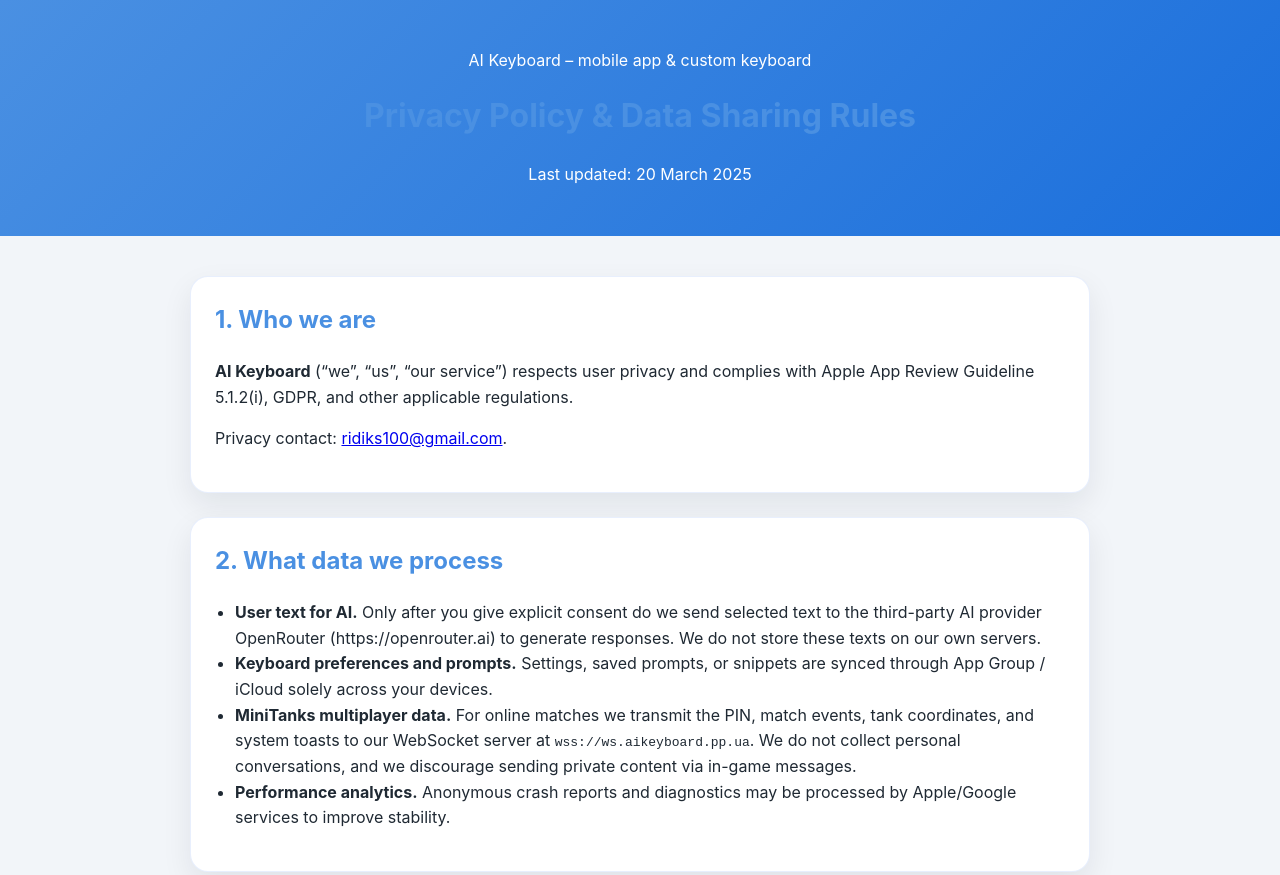
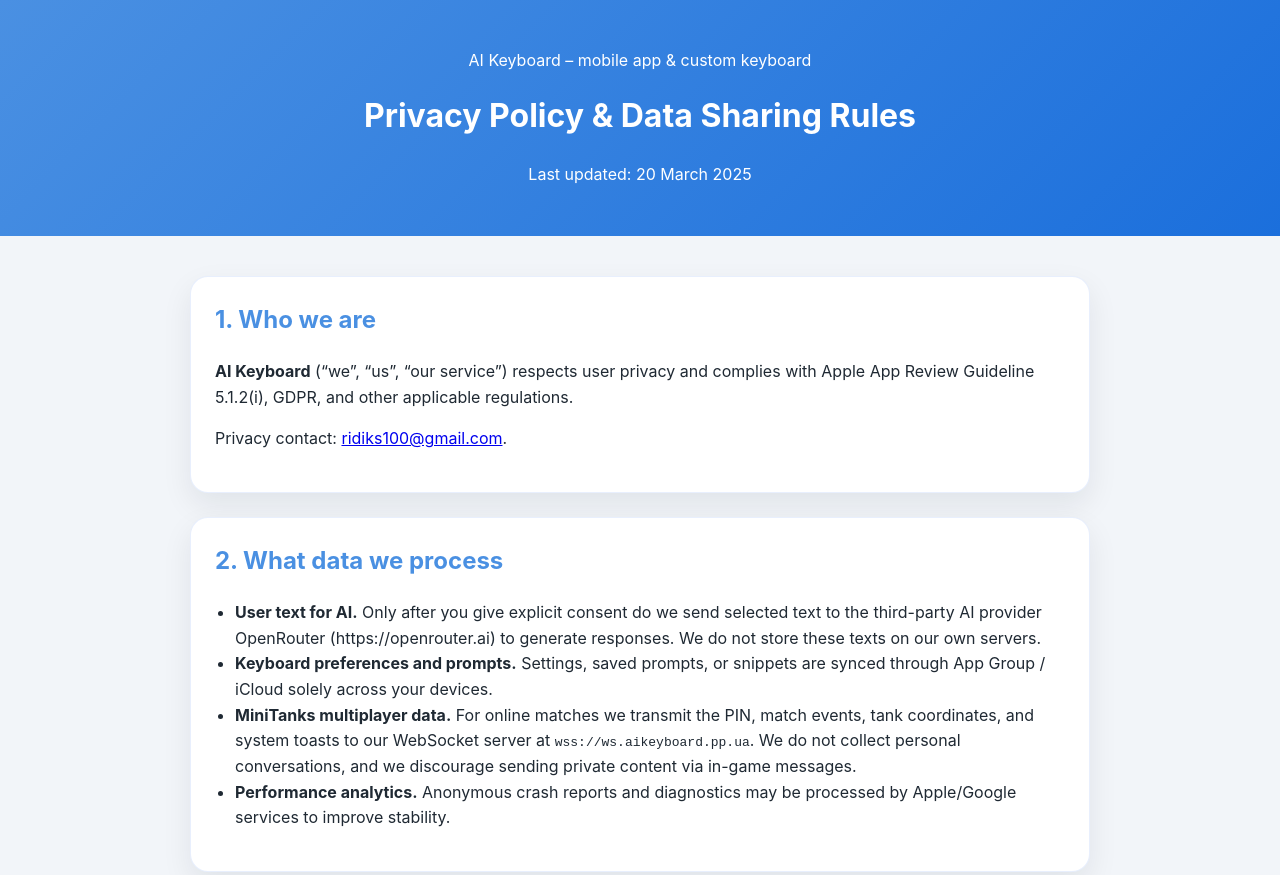
Before and after one commit to ridiks10/ai-keyboard-privacy, a plain HTML site: page index.html in a window 1280 px wide. Shown: the top 875 px of the page. Drawn offline with Linux system fonts and the light colour scheme.

Commit message:
Change header color for Privacy Policy section

```diff
--- a/index.html
+++ b/index.html
@@ -70,7 +70,7 @@
 <body>
   <header>
     <p>AI Keyboard – mobile app & custom keyboard</p>
-    <h1>Privacy Policy & Data Sharing Rules</h1>
+    <h1 style="color:#fff;">Privacy Policy & Data Sharing Rules</h1>
     <p>Last updated: 20 March 2025</p>
   </header>
   <main>
```
